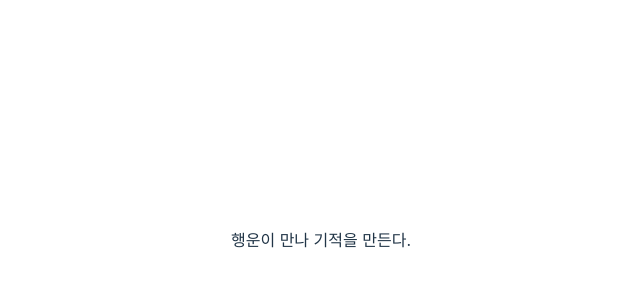
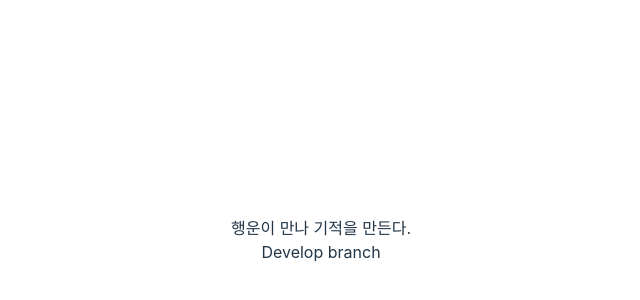
Before and after one commit to KEA-Lucky7/Lucky7-FE, a React (Vite) app: page / in a window 1280 px wide. Shown: the part 160-460 px from the top of the page, without its empty margins (319-959 px from the left). Built offline with nearby package versions, Linux system fonts and the light colour scheme.

Commit message:
add develop branch

```diff
--- a/src/App.tsx
+++ b/src/App.tsx
@@ -1,7 +1,13 @@
 import "./App.css";
 
 function App() {
-  return <>행운이 만나 기적을 만든다.</>;
+  return (
+    <>
+      행운이 만나 기적을 만든다.
+      <br />
+      Develop branch
+    </>
+  );
 }
 
 export default App;
```
